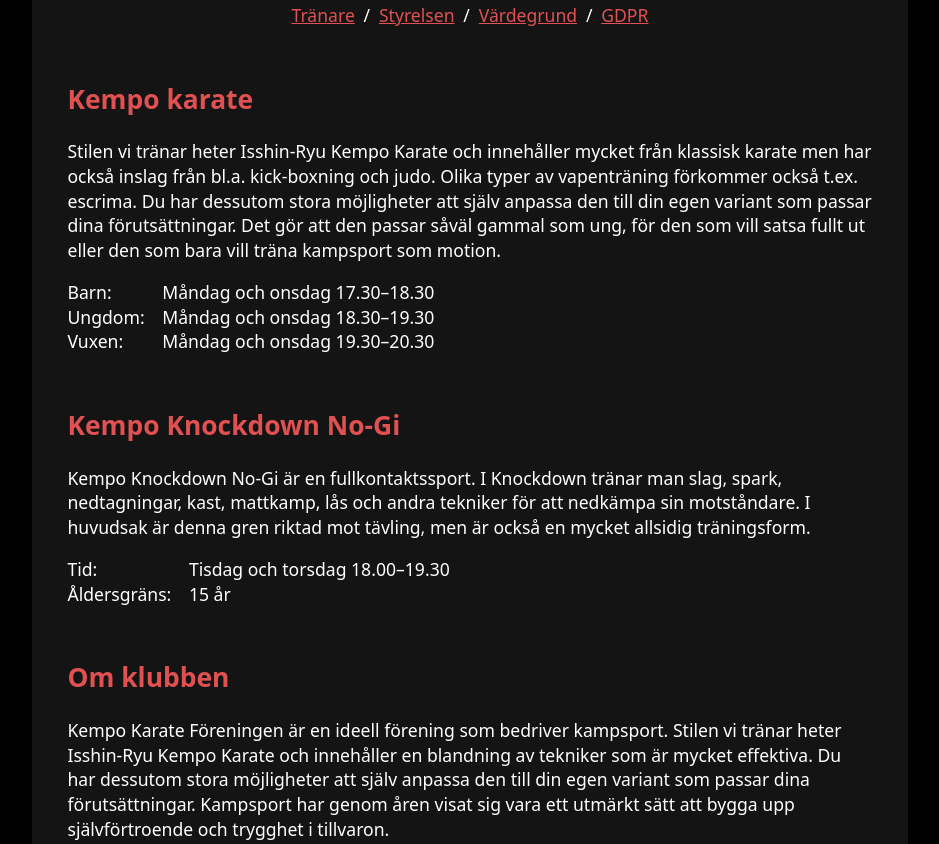
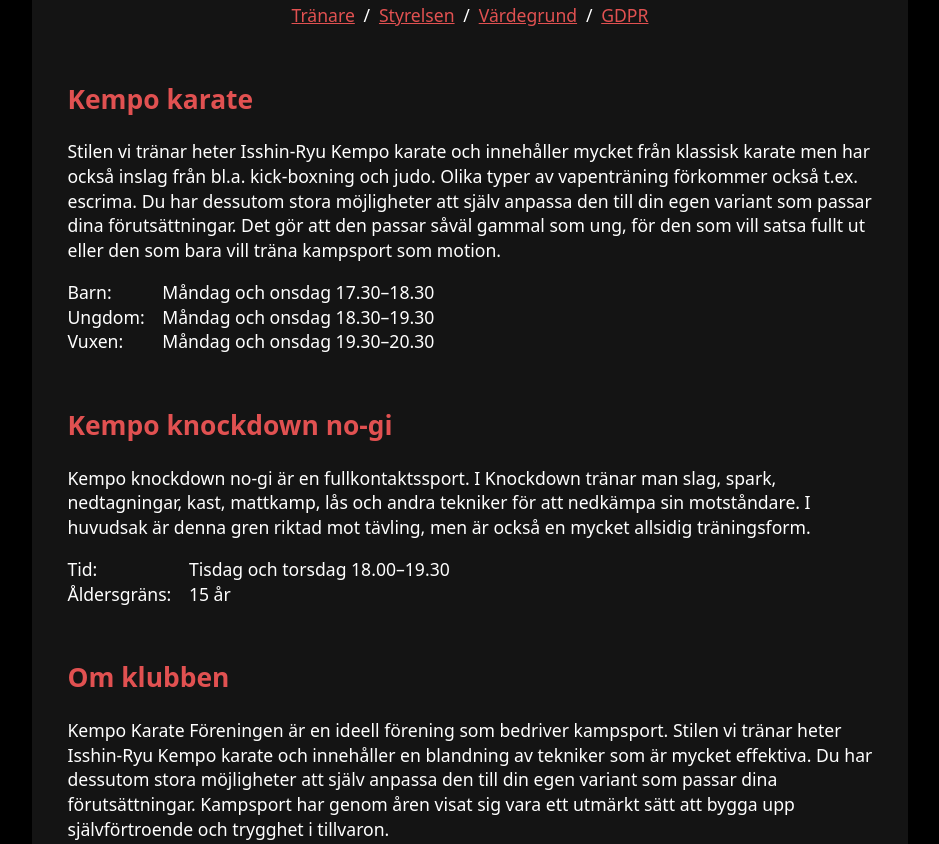
Before and after one commit to kempokarate/kempokarate.github.io, a plain HTML site: page index.html in a window 1280 px wide. Shown: the part 232-1076 px from the top of the page, without its empty margins (170-1109 px from the left). Drawn offline with Linux system fonts and the light colour scheme; a web font is replaced by a local one.

Commit message:
Update typographic

```diff
--- a/index.html
+++ b/index.html
@@ -79,7 +79,7 @@
             <article>
                 <h2>Kempo karate</h2>
                 <p>
-                    Stilen vi tränar heter Isshin-Ryu Kempo Karate och innehåller mycket från
+                    Stilen vi tränar heter Isshin-Ryu Kempo karate och innehåller mycket från
                     klassisk karate men har också inslag från bl.a. kick-boxning och judo. Olika
                     typer av vapenträning förkommer också t.ex. escrima. Du har dessutom stora
                     möjligheter att själv anpassa den till din egen variant som passar dina
@@ -100,9 +100,9 @@
             </article>
 
             <article>
-                <h2>Kempo Knockdown No-Gi</h2>
+                <h2>Kempo knockdown no-gi</h2>
                 <p>
-                    Kempo Knockdown No-Gi är en fullkontaktssport. I Knockdown tränar man slag, spark,
+                    Kempo knockdown no-gi är en fullkontaktssport. I Knockdown tränar man slag, spark,
                     nedtagningar, kast, mattkamp, lås och andra tekniker för att nedkämpa sin
                     motståndare. I huvudsak är denna gren riktad mot tävling, men är också en mycket
                     allsidig träningsform.
@@ -121,7 +121,7 @@
                 <h2>Om klubben</h2>
                 <p>
                     Kempo Karate Föreningen är en ideell förening som bedriver kampsport. Stilen vi
-                    tränar heter Isshin-Ryu Kempo Karate och innehåller en blandning av tekniker som
+                    tränar heter Isshin-Ryu Kempo karate och innehåller en blandning av tekniker som
                     är mycket effektiva. Du har dessutom stora möjligheter att själv anpassa den
                     till din egen variant som passar dina förutsättningar. Kampsport har genom åren
                     visat sig vara ett utmärkt sätt att bygga upp självförtroende och trygghet i
@@ -150,8 +150,8 @@
                 </p>
 
                 <p>
-                    Vi är också medlemmar i Svenska Taijutsu / Jujutsu Förbundet,Svenska
-                    Kempoförbundet , samt WMAS. Vill du veta mer, eller rent av prova på? Kom ner
+                    Vi är också medlemmar i Svenska Taijutsu / Jujutsu Förbundet, Svenska
+                    Kempoförbundet, samt WMAS. Vill du veta mer, eller rent av prova på? Kom ner
                     till någon av våra träningar så visar vi runt. Har du mindre frågor kan du
                     använda vårt kontaktformulär, men vi rekommenderar verkligen att du kommer och
                     hälsar på. Det är så mycket enklare att visa och beskriva på plats i rätt miljö.
@@ -164,7 +164,7 @@
                 <h3>Kenneth Persson &mdash; Chefsinstruktör</h3>
                 <ul>
                     <li>Kenneth Persson började träna kampsport redan vid 6,5 års ålder, 1994.</li>
-                    <li>Han tog svart junior bälte 1999 vid 12 års ålder. Då tränade Kenneth 3-4
+                    <li>Han tog svart junior bälte 1999 vid 12 års ålder. Då tränade Kenneth 3&ndash;4
                         dagar i veckan.
                     </li>
                     <li>År 2000 blev han utsedd till årets junior av WKF (World Kobudo Federation)
```
